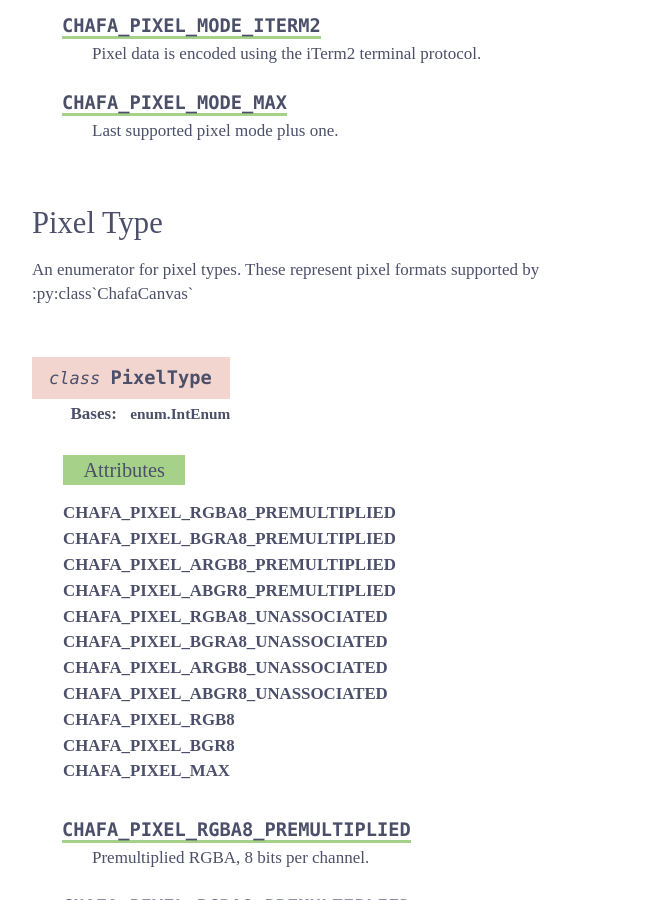
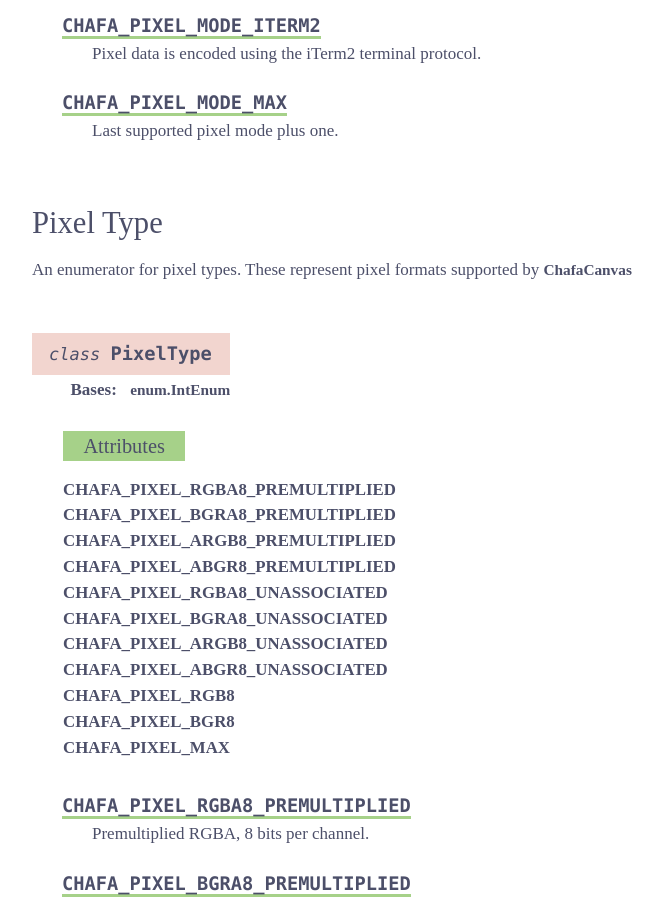
Before and after one commit to GuardKenzie/chafa.py, a Sphinx documentation site: the page built from docs/api/enums.rst, in a window 1280 px wide and 900 px high, scrolled down 2116 px. Shown: the whole window, without its empty margins (388-1051 px from the left). Built offline with Sphinx 7.4.7, drawn with Linux system fonts in a browser that asks for light colours; some web fonts are replaced.

Commit message:
Revert to this branch to da19941111e4ed9c72fc110136c5d4cc341e353c

```diff
--- a/docs/api/enums.rst
+++ b/docs/api/enums.rst
@@ -83,7 +83,7 @@ An enumerator for pixel modes. This determines how pixel graphics are rendered i
 
 Pixel Type
 __________
-An enumerator for pixel types. These represent pixel formats supported by :py:class`ChafaCanvas`
+An enumerator for pixel types. These represent pixel formats supported by :py:class:`ChafaCanvas`
 
 .. py:class:: PixelType
 
--- a/docs/usage/tutorial.rst
+++ b/docs/usage/tutorial.rst
@@ -256,7 +256,7 @@ Sixels
 ------
 Drawing with sixels is easier than with kitty. You will not need to use :py:meth:`CanvasConfig.calc_canvas_geometry` or set the cell geometry. We can simply set the pixel mode to :py:attr:`PixelMode.CHAFA_PIXEL_MODE_SIXELS`::
 
-    config.pixel_mode = chafa.PixelMode.CHAFA_PIXEL_MODE_Sixels
+    config.pixel_mode = chafa.PixelMode.CHAFA_PIXEL_MODE_SIXELS
 
     canvas = canvas(config)
 
```
Also changed, not shown: README.md (+4 -1 lines), pyproject.toml (+3 -4 lines), 4 other files.
